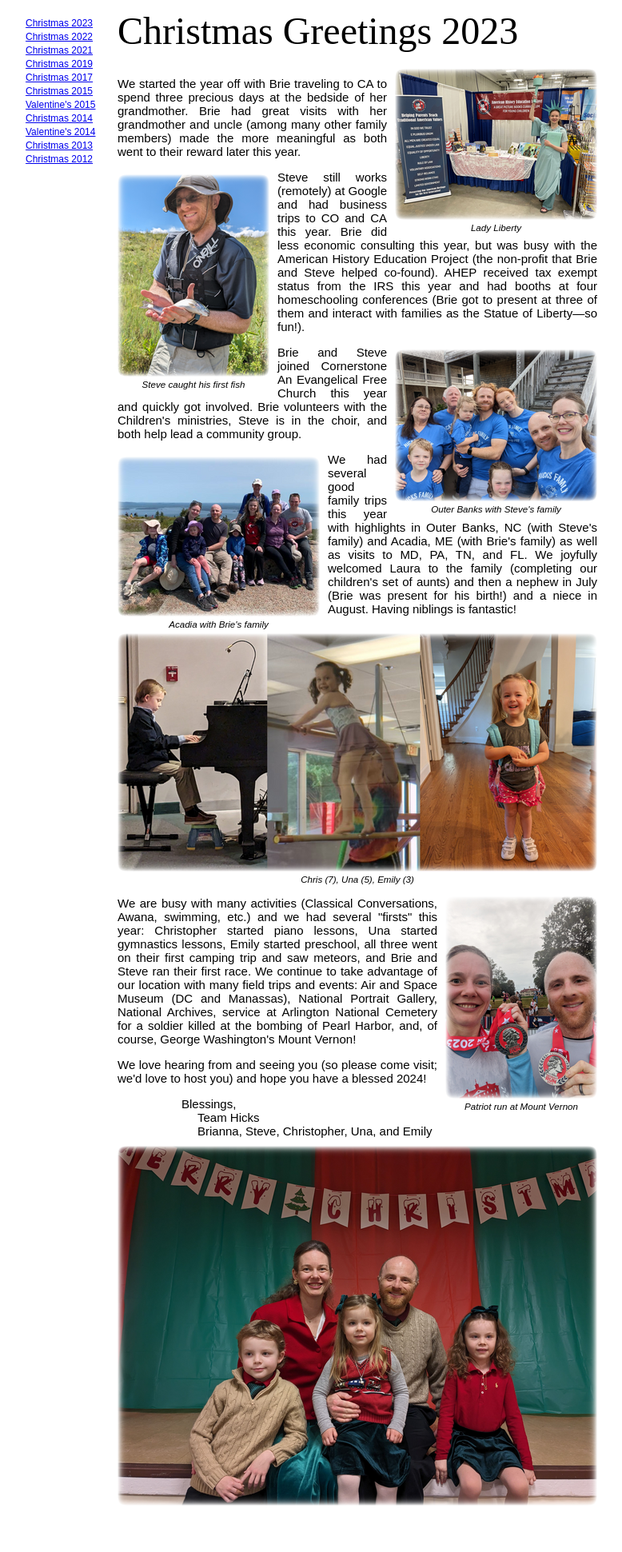
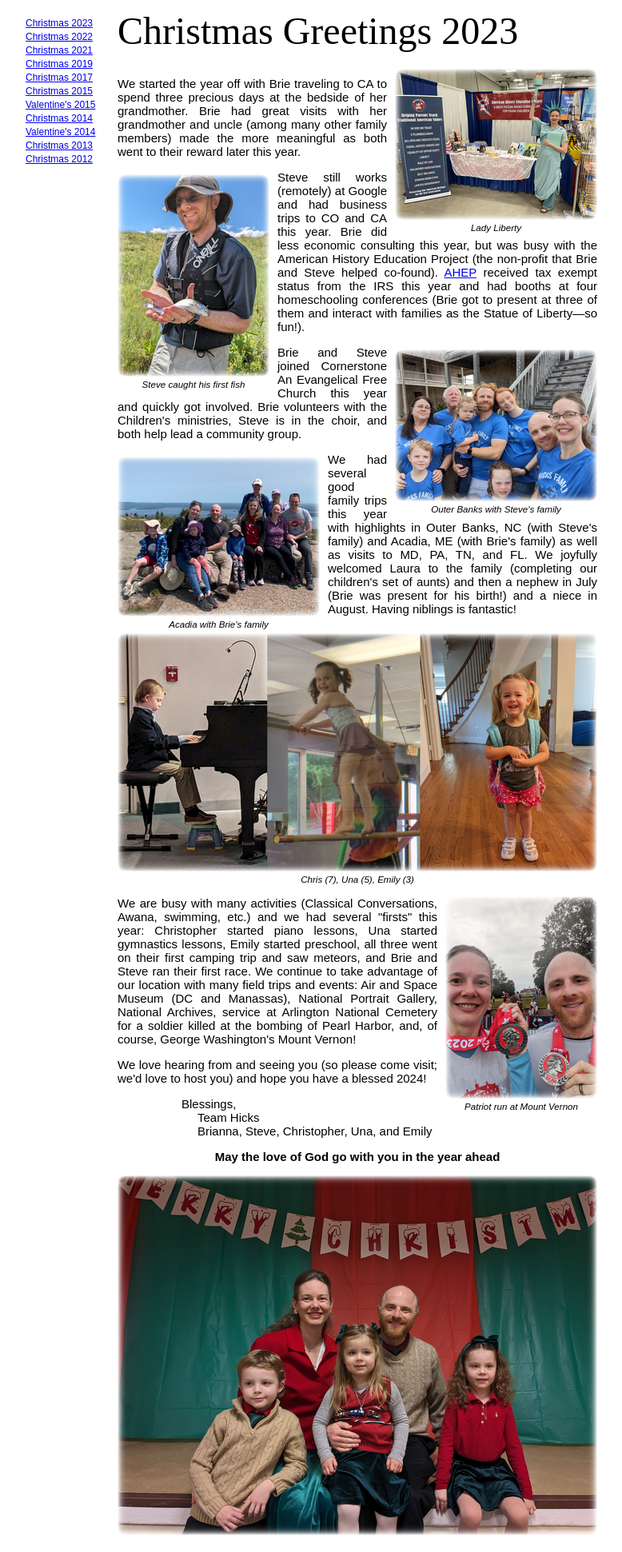
Before and after one commit to shicks/www.brieandsteve.com, a Jekyll site: the page built from docs/xmas2023.html, in a window 1280 px wide. Shown: the whole page at 80% size, without its empty margins (268-1046 px from the left). Built offline with Jekyll 4.4.1, drawn with Linux system fonts in a browser that asks for light colours; some web fonts are replaced; before the commit the page ends 1904 px from its top, so only the background shows below that.

```diff
--- a/docs/xmas2023.html
+++ b/docs/xmas2023.html
@@ -15,6 +15,7 @@ layout: blank
 }
 .benediction {
   font-weight: bold;
+  text-align: center;
 }
 </style>
 <title>Christmas Greetings 2023</title>
@@ -100,6 +102,9 @@ to host you) and hope you have a blessed 2024!</p>
 <br>Brianna, Steve, Christopher, Una, and Emily</p>
 </div>
 
+<p class="benediction">May the love of God go with you in the year
+ahead</p>
+
 <figure>
 <img src="./xmas2023_files/xmas.png">
 <figcaption></figcaption>
```
Also changed, not shown: other parts of docs/xmas2023.html (+2 -1 lines), docs/xmas2023_files/kids.png, 1 other file.
